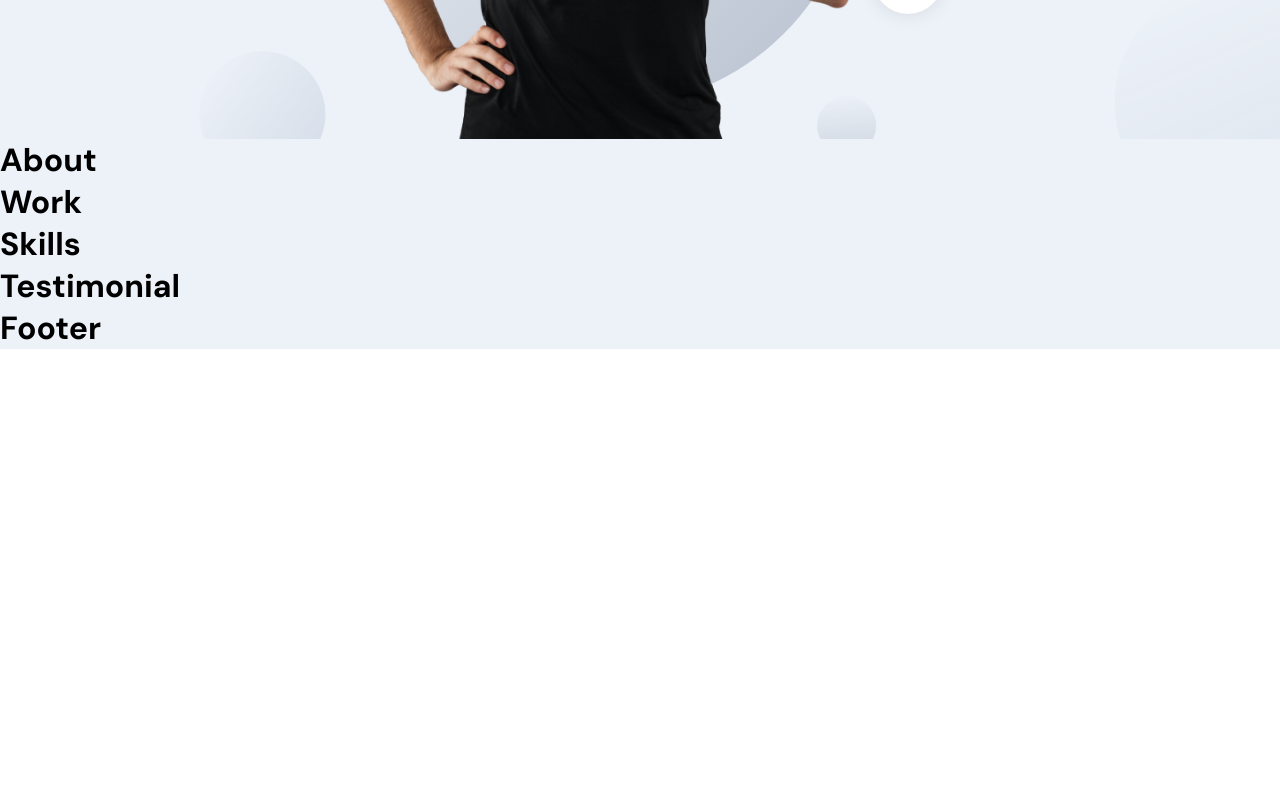
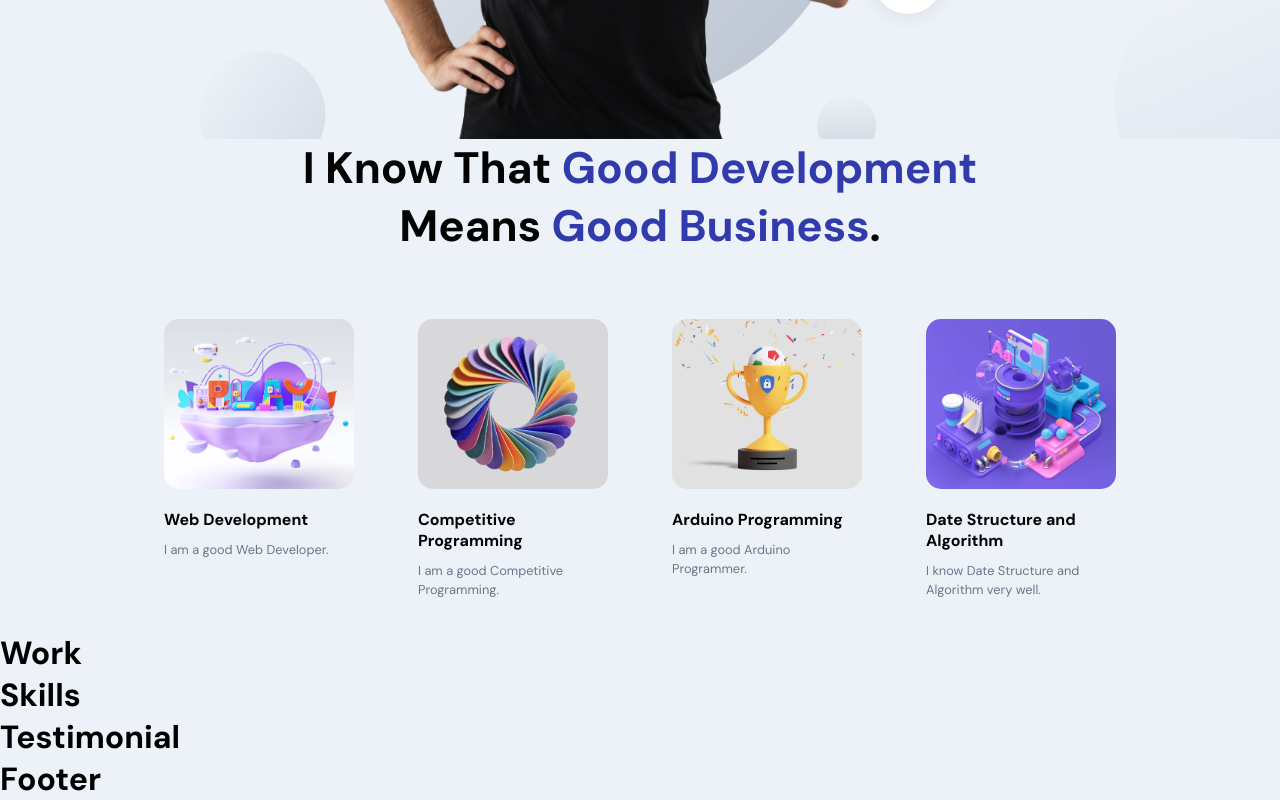
Before and after one commit to sudheerkrp/Sudheer-Kumar-Prajapat-Portfolio, a React (Create React App) app in the folder frontend_react/: page / in a window 1280 px wide. Shown: the part 584-1384 px from the top of the page. Before the commit the page ends 933 px from the top, so only its background shows below. Built offline with nearby package versions, Linux system fonts and the light colour scheme.

Commit message:
Frontend Programming for About Section Almost Completed

```diff
--- a/frontend_react/src/containers/About/About.jsx
+++ b/frontend_react/src/containers/About/About.jsx
@@ -1,10 +1,38 @@
-import React from 'react';
+import React, {useEffect, useState} from 'react';
+import {motion} from 'framer-motion';
 
+import {images} from '../../constants';
 import './About.scss';
+
+const about = [
+  {title : 'Web Development', description : 'I am a good Web Developer.', imgUrl : images.about01},
+  {title : 'Competitive Programming', description : 'I am a good Competitive Programming.', imgUrl : images.about02},
+  {title : 'Arduino Programming', description : 'I am a good Arduino Programmer.', imgUrl : images.about03},
+  {title : 'Date Structure and Algorithm', description : 'I know Date Structure and Algorithm very well.', imgUrl : images.about04},
+];
 
 const About = () => {
   return (
-    <h1>About</h1>
+    <>
+      <h2 className="head-text">I know that <span>Good Development</span><br/>means  <span>Good Business</span>.</h2>
+      <div className="app__profiles">
+        {about.map((element, index)=>{
+          return (
+            <motion.div
+              whileInView={{opacity : 1}}
+              whileHover={{scale: 1.1}}
+              transition={{duration : 0.5, type : 'tween'}}
+              className='app__profile-item'
+              key={element.title + index}
+            >
+              <img src={element.imgUrl} alt={element.title}/>
+              <h2 className="bold-text" style={{marginTop : 20}}>{element.title}</h2>
+              <p className="p-text" style={{marginTop : 10}}>{element.description}</p>
+            </motion.div>
+          );
+        })}
+      </div>
+    </>
   )
 }
 
--- a/frontend_react/src/containers/About/About.scss
+++ b/frontend_react/src/containers/About/About.scss
@@ -0,0 +1,42 @@
+.app__about
+{
+    flex: 1;
+    width: 100%;
+    flex-direction: column;
+}
+.app__profiles
+{
+    display: flex;
+    justify-content: center;
+    align-items: flex-start;
+    flex-wrap: wrap;
+    margin-top: 2rem;
+}
+.app__profile-item
+{
+    width: 190px;
+    display: flex;
+    justify-content: flex-start;
+    align-items: flex-start;
+    flex-direction: column;
+    margin: 2rem;
+
+    img
+    {
+        width: 100%;
+        height: 170px;
+        border-radius: 15px;
+        object-fit: cover;
+    }
+
+    @media screen and (min-width : 20000px)
+    {
+        width: 370px;
+        margin: 2rem 4rem;
+
+        img
+        {
+            height: 320px;
+        }
+    }
+}
```
